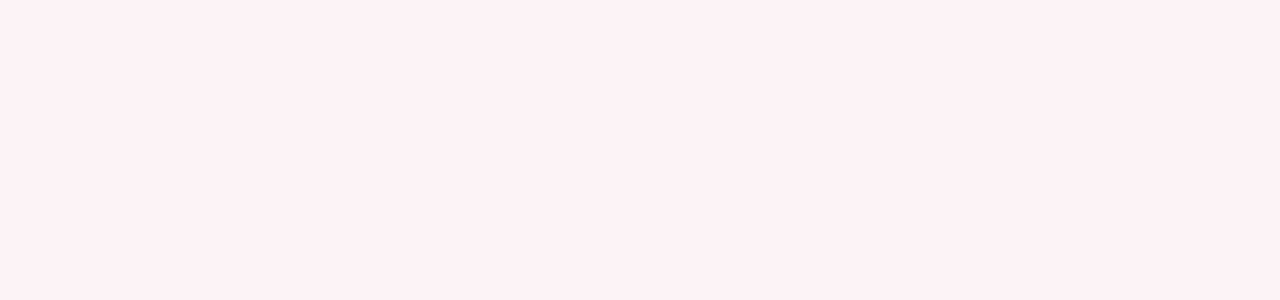
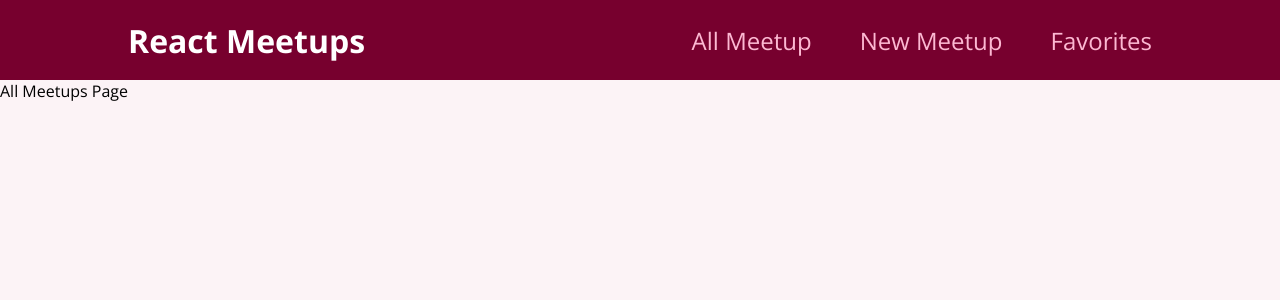
Before and after one commit to doriyan13/basic_react_01, a React (Create React App) app: page / in a window 1280 px wide. Shown: the top 300 px of the page. Built offline with nearby package versions, Linux system fonts and the light colour scheme.

Commit message:
add all the new files

```diff
--- a/src/App.js
+++ b/src/App.js
@@ -1,13 +1,37 @@
 // Imports -
+import { Route, Switch } from "react-router-dom";
+
+// import the pages that i want to route between -
+import AllMeetupPage from "./pages/AllMeetups";
+import NewMeetupsPage from "./pages/NewMeetups";
+import FavoritesPage from "./pages/Favorites";
+
+// Import layout items -
+import MainNavigation from "./components/layout/MainNavigation";
 
 /**
  * main, base function compoment.
  * @returns the return of jsx functions must return html elemnt!
  */
 function App() {
+  /* this section is going to focus on routing in react! */
+  // my url - localhost:3000
+  // all the things after it are 'routes' that i will define right now (remember that react is single page so i'm not really going to change pages but the proof of consept is the same!)
+  // notice that with route i can either nest the components or switch between them!
   return (
     <div>
-
+      <MainNavigation />
+      <Switch>
+        <Route path="/" exact /* exact - to check if it have only '/' and not starting with that.. */>
+          <AllMeetupPage />
+        </Route>
+        <Route path="/new-meetup">
+          <NewMeetupsPage />
+        </Route>
+        <Route path="/favorites">
+          <FavoritesPage />
+        </Route>
+      </Switch>
     </div>
   );
 }
--- /dev/null
+++ b/src/components/layout/MainNavigation.js
@@ -0,0 +1,33 @@
+import { Link } from "react-router-dom";
+
+//import css custom modules -
+// * it's importent to know that the all the css data is only for this module alone, meaning try accessing that from another place isn't possible without calling the module.
+// ** another thing to note that the name of css module isn't mendatory to be the same but rather best-practice for large-scale projects and maintaining!
+import classes from './MainNavigation.module.css';
+
+/* we will use 'Link' to use the a-herf but instead of sending a request and reloading
+    the webpage and then having to handle all the request and load the components accordingly
+    this Link component do it for us! */
+
+function MainNavigation() {
+  return (
+    <header className={classes.header}>
+      <div className={classes.logo}> React Meetups </div>
+      <nav>
+        <ul>
+          <li>
+            <Link to='/' >All Meetup</Link>
+          </li>
+          <li>
+            <Link to = '/new-meetup' >New Meetup</Link>
+          </li>
+          <li>
+            <Link to = '/favorites' >Favorites</Link>
+          </li>
+        </ul>
+      </nav>
+    </header>
+  );
+}
+
+export default MainNavigation;
--- /dev/null
+++ b/src/components/layout/MainNavigation.module.css
@@ -0,0 +1,47 @@
+.header {
+    width: 100%;
+    height: 5rem;
+    display: flex;
+    align-items: center;
+    justify-content: space-between;
+    background-color: #77002e;
+    padding: 0 10%;
+  }
+
+  .logo {
+    font-size: 2rem;
+    color: white;
+    font-weight: bold;
+  }
+
+  .header ul {
+    list-style: none;
+    margin: 0;
+    padding: 0;
+    display: flex;
+    align-items: baseline;
+  }
+
+  .header li {
+    margin-left: 3rem;
+  }
+
+  .header a {
+    text-decoration: none;
+    font-size: 1.5rem;
+    color: #fcb8d2;
+  }
+
+  .header a:hover,
+  .header a:active,
+  .header a.active {
+    color: white;
+  }
+
+  .badge {
+    background-color: #cc2062;
+    color: white;
+    border-radius: 12px;
+    padding: 0 1rem;
+    margin-left: 0.5rem;
+  }
--- a/src/index.js
+++ b/src/index.js
@@ -1,8 +1,13 @@
 import React from "react";
 import ReactDOM from "react-dom";
+import { BrowserRouter } from "react-router-dom";
 
 import "./index.css";
 import App from "./App"; //importing the js function "App" from App.js file
 
 // The code in App is jsx code that is giving us the ability to write html elements inside js files (aka in functions)
-ReactDOM.render(<App />, document.getElementById("root"));
+ReactDOM.render(
+<BrowserRouter>
+<App />
+</BrowserRouter>
+, document.getElementById("root"));
--- /dev/null
+++ b/src/pages/AllMeetups.js
@@ -0,0 +1,5 @@
+function AllMeetupPage(){
+    return <div>All Meetups Page</div>
+}
+
+export default AllMeetupPage;
--- /dev/null
+++ b/src/pages/Favorites.js
@@ -0,0 +1,5 @@
+function FavoritesPage(){
+    return <div>Favorites Page</div>
+}
+
+export default FavoritesPage;
--- /dev/null
+++ b/src/pages/NewMeetups.js
@@ -0,0 +1,5 @@
+function NewMeetupsPage(){
+    return <div>New Meetups Page</div>
+}
+
+export default NewMeetupsPage;
```
